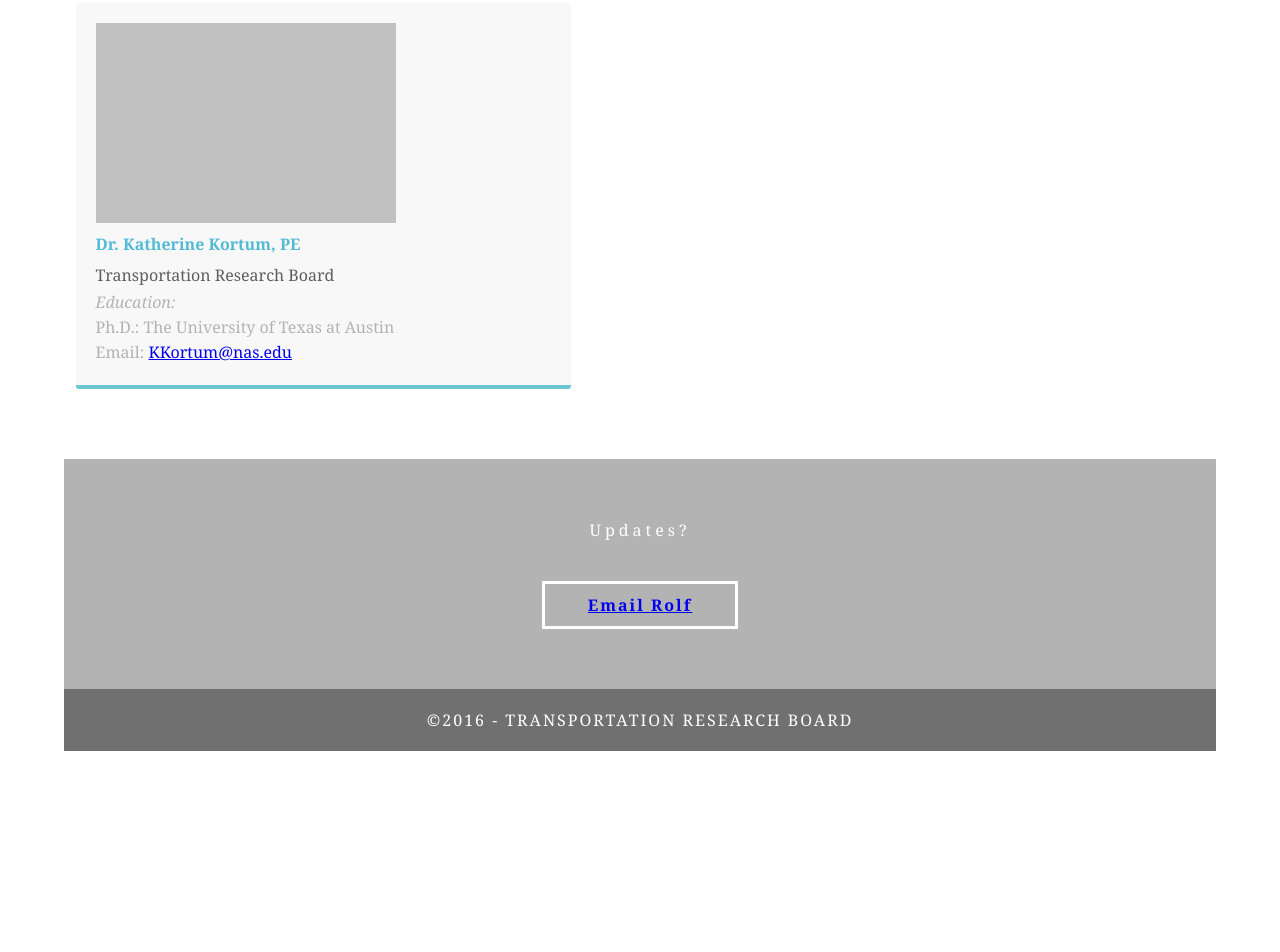
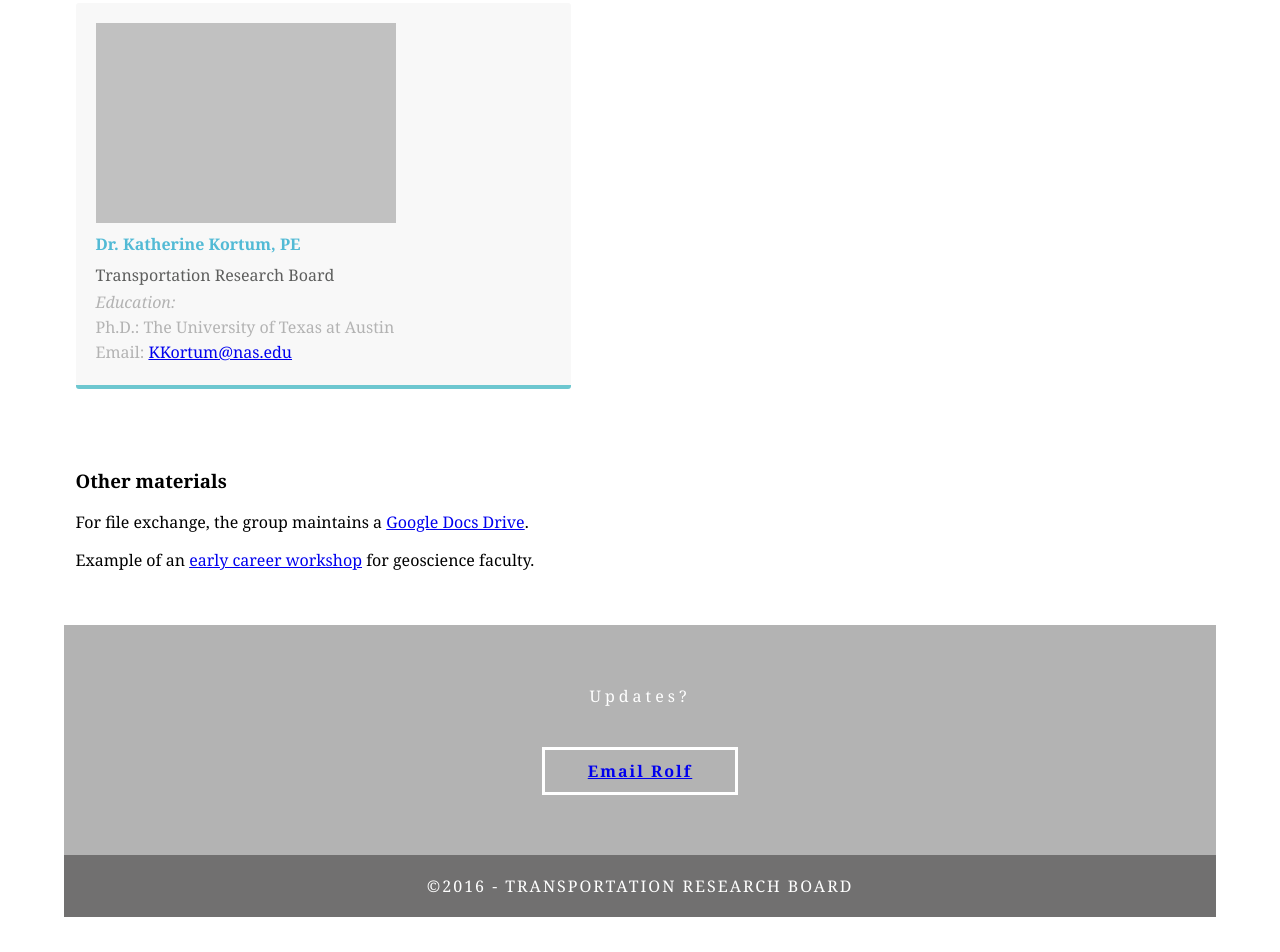
Before and after one commit to moeckel/chanWuiYunyin, a plain HTML site: page index.html in a window 1280 px wide. Shown: the part 3615-4567 px from the top of the page. Before the commit the page ends 4366 px from the top, so only its background shows below. Drawn offline with Linux system fonts and the light colour scheme.

Commit message:
Added links to other materials.

```diff
--- a/index.html
+++ b/index.html
@@ -139,6 +139,11 @@ Research Paper: Modeling the Impact of Communication Technologies on Transportat
     </div>
 
     </div>
+    <div>
+    <div class="subheader"><h3><br>Other materials</h3>
+    <p>For file exchange, the group maintains a <a href="https://drive.google.com/folderview?id=0B6Ht5oMp1rsCa0t6Y3ZlWmF1ZnM&usp=sharing">Google Docs Drive</a>.</p>
+    <p>Example of an <a href="http://serc.carleton.edu/NAGTWorkshops/earlycareer/index.html">early career workshop</a> for geoscience faculty. </p>
+    <p>&nbsp;</p>
   </div>
   <!-- Footer Section -->
   <footer id="contact">
```
